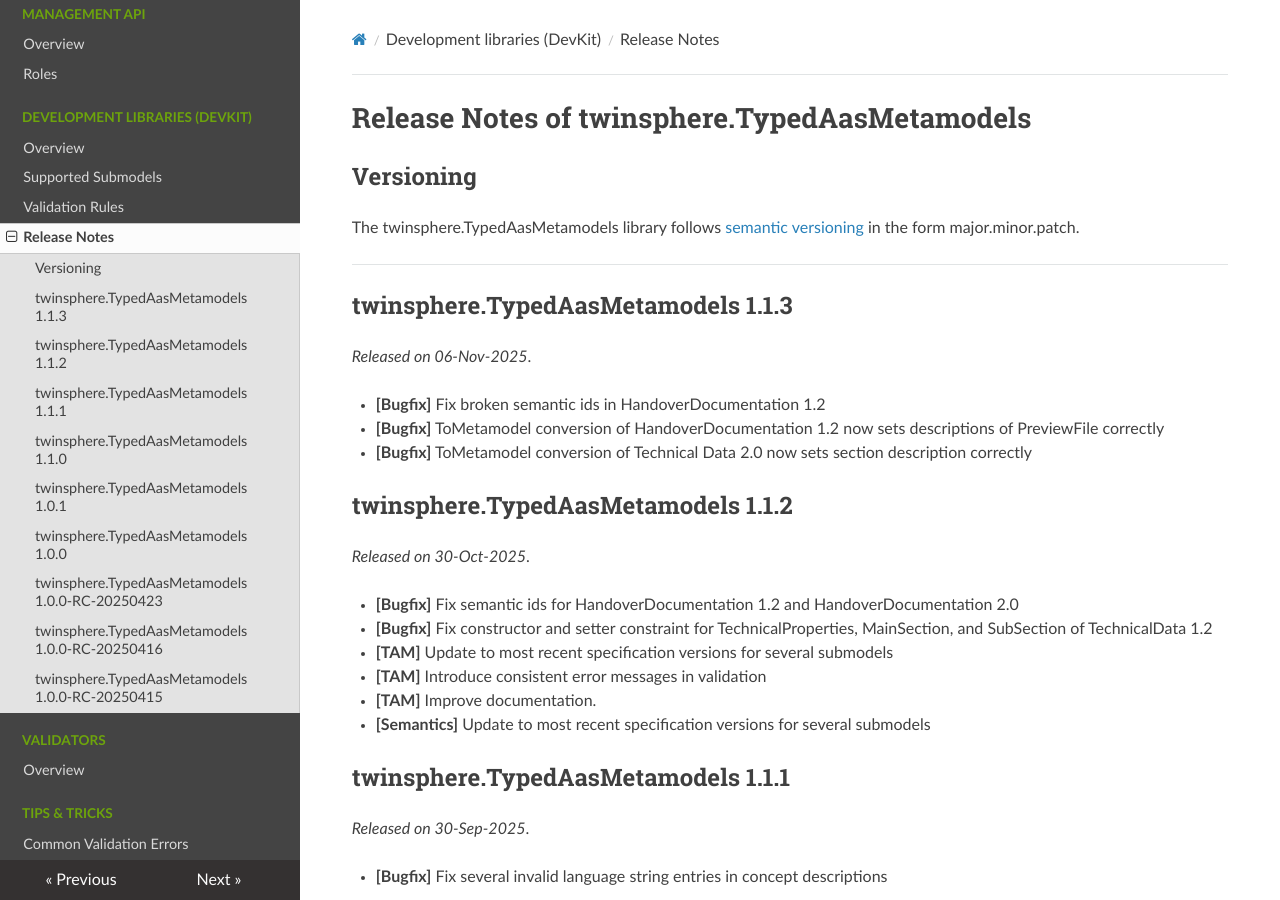
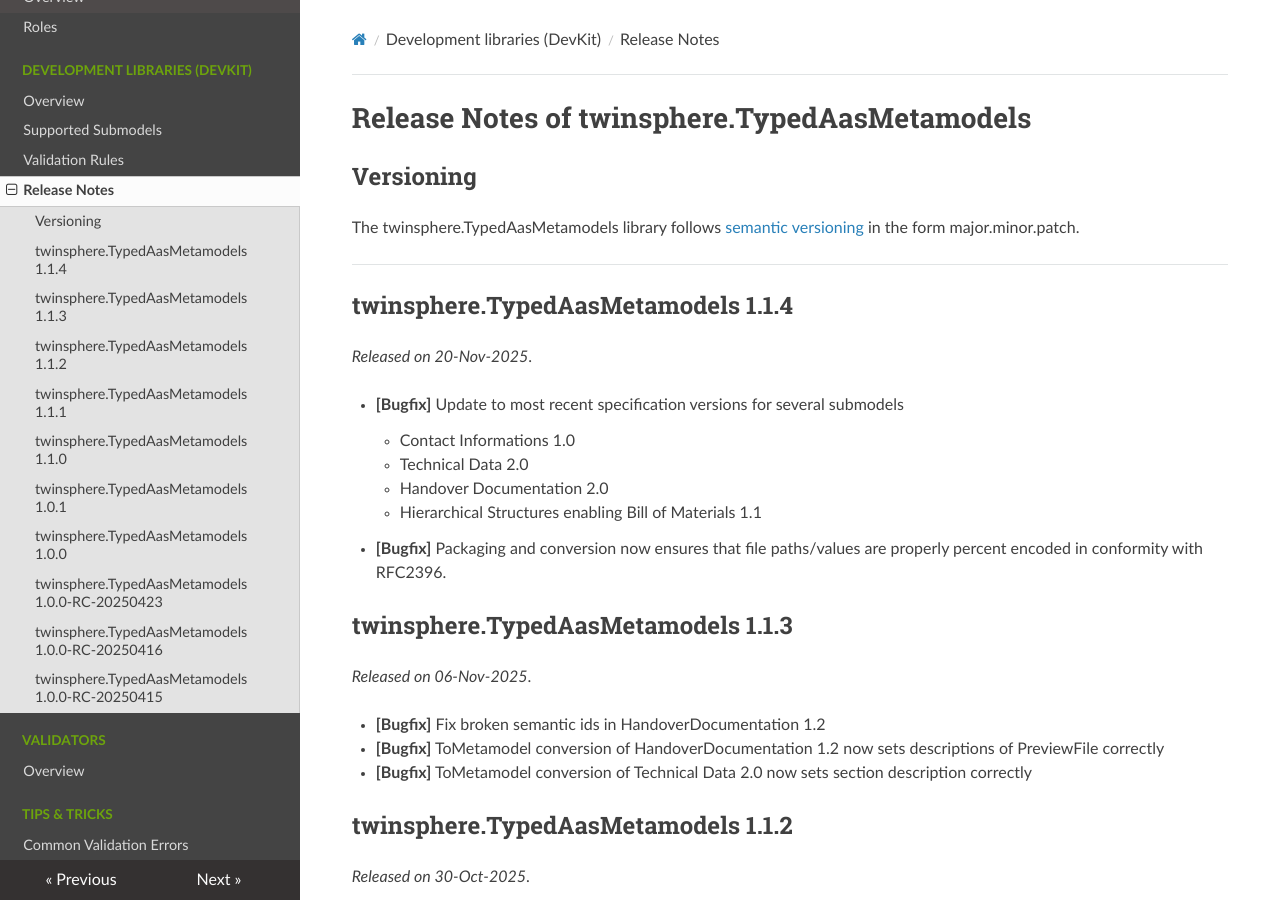
Before and after one commit to twinsphere/twinsphere.github.io, an MkDocs documentation site: the page built from docs/typed-aas-metamodels-release_notes.md, in a window 1280 px wide and 900 px high. Built offline with MkDocs 1.6.1, drawn with Linux system fonts in a browser that asks for light colours; nearby versions of some CDN libraries.

Commit message:
feat(tam): add release notes for hotfix 1.1.4

```diff
--- a/docs/typed-aas-metamodels-release_notes.md
+++ b/docs/typed-aas-metamodels-release_notes.md
@@ -7,6 +7,18 @@ The twinsphere.TypedAasMetamodels library follows [semantic versioning](https://
 ---
 
 <!--markdownlint-disable no-emphasis-as-heading -->
+
+## twinsphere.TypedAasMetamodels 1.1.4
+
+*Released on 20-Nov-2025*.
+
+- **[Bugfix]** Update to most recent specification versions for several submodels
+    - Contact Informations 1.0
+    - Technical Data 2.0
+    - Handover Documentation 2.0
+    - Hierarchical Structures enabling Bill of Materials 1.1
+- **[Bugfix]** Packaging and conversion now ensures that file paths/values are properly percent encoded in conformity
+  with RFC2396.
 
 ## twinsphere.TypedAasMetamodels 1.1.3
 
```
